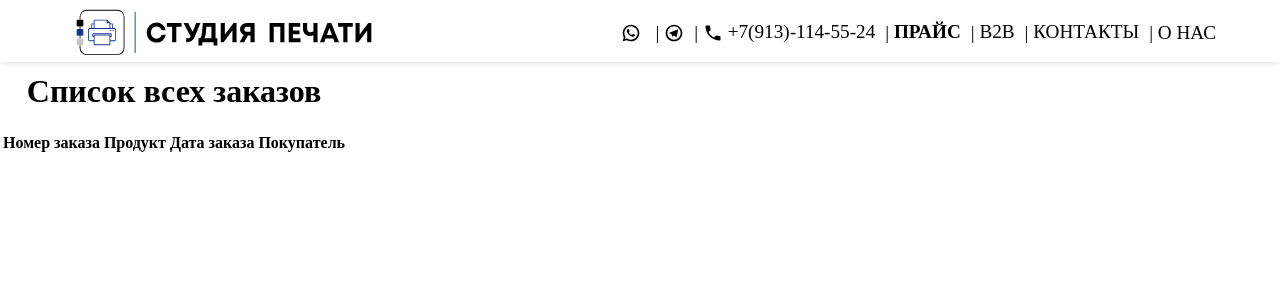
After one commit to entozhevlad/sp2, a Django app: page /price in a window 1280 px wide. The commit adds this page. Shown: the top 300 px of the page. Run offline with Django 5.2, Linux system fonts and the light colour scheme; lists and menus that the app fills with data are empty.

Commit message:
upload last project

```diff
--- a/main/views.py
+++ b/main/views.py
@@ -3,3 +3,9 @@ from django.views.generic import TemplateView
 # Create your views here.
 class HomePageView(TemplateView):
     template_name = 'home.html'
+
+class HomePageView(TemplateView):
+    template_name = 'home.html'
+
+class PricePageView(TemplateView):
+    template_name = 'price.html'
--- a/sp/urls.py
+++ b/sp/urls.py
@@ -17,7 +17,11 @@ Including another URLconf
 from django.contrib import admin
 from django.urls import path, include
 
+from main.views import PricePageView, HomePageView
+
 urlpatterns = [
     path('admin/', admin.site.urls),
-    path('', include('main.urls'))
+    path('', include('main.urls')),
+    path('price', PricePageView.as_view(), name='price'),
+    path('home', HomePageView.as_view(), name='home'),
 ]
--- a/static/css/index.css
+++ b/static/css/index.css
@@ -157,6 +157,7 @@ header {
 
 main {
   width: 100%; /* Ширина main будет 100% от родительского контейнера */
+  margin-top: 4%;
 }
 
 hr{
--- /dev/null
+++ b/static/css/price.css
@@ -0,0 +1,160 @@
+body {
+  margin: 0;
+  padding: 0;
+  font-family: "Mont";
+}
+
+.open {
+  display: flex !important ;
+}
+header {
+  align-items: center;
+  justify-content: space-between;
+
+  position: fixed;
+  top: 0;
+  width: 100%;
+  z-index: 1000;
+  background-color: #fff; /* Set the background color as needed */
+  box-shadow: 0 2px 4px rgba(0, 0, 0, 0.1); /* Optional: Add a shadow for a subtle effect */
+}
+
+.burger {
+  display: none;
+  float: right;
+  margin-right: 5%;
+  margin-top: 20px;
+  position: relative;
+  z-index: 50;
+  align-items: center;
+  justify-content: flex-end;
+  width: 30px;
+  height: 18px;
+}
+.burger::before,
+.burger::after {
+  content: "";
+  position: absolute;
+  height: 2px;
+  width: 100%;
+  background-color: black;
+  transition: all 0.3s ease 0s;
+}
+.burger span {
+  height: 2px;
+  width: 100%;
+  transform: scale(1);
+  background-color: black;
+}
+
+.burger::before {
+  top: 0;
+}
+
+.burger::after {
+  bottom: 0;
+}
+
+/* Добавляем класс active для анимации иконки бургера */
+.burger.active span {
+  transform: scale(0);
+}
+
+.burger.active::before {
+  top: 50%;
+  transform: rotate(-45deg) translate(0, -50%);
+}
+
+.burger.active::after {
+  bottom: 50%;
+  transform: rotate(45deg) translate(0, 50%);
+}
+
+/* Задаем минимальный размер для изображения логотипа */
+.logo {
+  max-width: 320px; /* Максимальная ширина логотипа */
+  height: auto; /* Сохраняем пропорции */
+  float: left;
+  margin-left: 5%; /* Отступ слева от логотипа */
+}
+
+.navbar {
+  float: right;
+  font-family: "Mont";
+  font-weight: 500;
+  font-size: larger;
+  color: black;
+  text-decoration: none;
+  margin-right: 5%;
+  margin-top: 20px;
+}
+.navbar a {
+  text-decoration: none;
+  color: inherit;
+  vertical-align: middle; /* Выравнивание элементов по вертикали */
+}
+
+.navbar a:not(:last-child)::after {
+  display: flex;
+  content: "|"; /* Add the separator content */
+  margin-left: 10px; /* Adjust the space between link and separator */
+  color: black; /* Color of the separator */
+  display: inline-block; /* Make sure the separator is inline with the text */
+  vertical-align: middle; /* Выравнивание элементов по вертикали */
+}
+
+.navbar a:hover {
+  font-weight: bold;
+}
+
+.navbar a:hover::after {
+  font-weight: 500; /* To ensure the separator doesn't get bold on hover */
+}
+
+.num-icon {
+  max-width: 20px; /* Максимальная ширина логотипа */
+  height: auto; /* Сохраняем пропорции */
+  vertical-align: middle; /* Выравнивание элементов по вертикали */
+}
+@media (max-width: 1040px) {
+  .navbar a:nth-child(1),
+  .navbar a:nth-child(2),
+  .navbar a:nth-child(3) {
+    display: none; /* Скрываем первый, второй и третий элементы в мобильной версии */
+  }
+}
+@media (max-width: 768px) {
+  .navbar {
+    width: 100%; /* Занимаем всю доступную ширину */
+    float: left;
+    margin-left: 5%;
+
+    display: none;
+    flex-direction: column;
+    align-items: left;
+    margin-bottom: 20px; /* Увеличиваем отступы между элементами */
+    font-size: 24px;
+  }
+  .navbar a:not(:last-child)::after {
+    content: none; /* Убираем разделитель для мобильной версии */
+    margin-left: 0; /* Убираем отступ разделителя для мобильной версии */
+  }
+  .navbar a:nth-child(1),
+  .navbar a:nth-child(2),
+  .navbar a:nth-child(3) {
+    display: none; /* Скрываем первый, второй и третий элементы в мобильной версии */
+  }
+  .logo {
+    width: 290px; /* Максимальная ширина логотипа */
+    height: auto; /* Сохраняем пропорции */
+    margin-left: 5%; /* Отступ слева от логотипа */
+  }
+
+  .burger {
+    display: flex;
+  }
+}
+main {
+  width: 100%;
+  margin-top: 4%;
+}
--- a/templates/home.html
+++ b/templates/home.html
@@ -10,7 +10,9 @@
 </head>
 <body>
   <header>
-    <img class="logo" src="{% static 'img/header/logo.svg' %}" alt="">
+      <a href="{% url 'home' %}">
+        <img class="logo" src="{% static 'img/header/logo.svg' %}" alt="">
+      </a>
     <div class="burger">
       <span></span>
     </div>
@@ -20,7 +22,7 @@
       </a>
       <a href="#"><img class="num-icon" src="{% static 'img/header/tg.svg' %}" alt=""></a>
       <a href="#"><img class="num-icon" src="{% static 'img/header/ph.svg' %}" alt=""> +7(913)-114-55-24</a>
-      <a href="#">ПРАЙС</a>
+      <a href="{% url 'price' %}">ПРАЙС</a>
       <a href="#">В2В</a>
       <a href="#">КОНТАКТЫ</a>
       <a href="#">О НАС</a>
--- /dev/null
+++ b/templates/price.html
@@ -0,0 +1,58 @@
+{% load static %}
+<!DOCTYPE html>
+<html lang="ru">
+<head>
+  <meta charset="UTF-8">
+  <meta name="viewport" content="width=device-width, initial-scale=1.0">
+  <title>{% block title %}Студия Печати :: Прайс-лист{% endblock %}</title>
+  <link href="{% static 'css/price.css' %}" rel="stylesheet">
+  <script src="{% static 'js/price.js' %}" defer></script>
+</head>
+<body>
+<header>
+    <a href="{% url 'home' %}">
+        <img class="logo" src="{% static 'img/header/logo.svg' %}" alt="">
+    </a>
+    <div class="burger">
+      <span></span>
+    </div>
+    <nav class="navbar">
+      <a href="#">
+        <img class="num-icon" src="{% static 'img/header/wa.svg' %}" alt="">
+      </a>
+      <a href="#"><img class="num-icon" src="{% static 'img/header/tg.svg' %}" alt=""></a>
+      <a href="#"><img class="num-icon" src="{% static 'img/header/ph.svg' %}" alt=""> +7(913)-114-55-24</a>
+        <a href="{% url 'price' %}"><strong>ПРАЙС</strong></a>
+      <a href="#">В2В</a>
+      <a href="#">КОНТАКТЫ</a>
+      <a href="#">О НАС</a>
+    </nav>
+  </header>
+
+<main>
+    <table >
+        <caption><h1>Список всех заказов</h1></caption>
+        <thead>
+        <tr>
+            <th>Номер заказа</th>
+            <th>Продукт</th>
+            <th>Дата заказа</th>
+            <th>Покупатель</th>
+        </tr>
+        </thead>
+        <tbody>
+        {% for order in list_of_all_orders %}
+        <tr>
+            <td>{{ order.order_id }}</td>
+            <td>{{ order.product }}</td>
+            <td>{{ order.order_date }}</td>
+            <td>{{ order.customer }}</td>
+        </tr>
+    {% endfor %}
+        </tbody>
+    </table>
+</main>
+
+</body>
+
+</html>
```
Also changed, not shown: static/img/main/thd/background.png (added), static/img/main/thd/slide1.png (added), static/img/main/thd/slide2.png (added).
